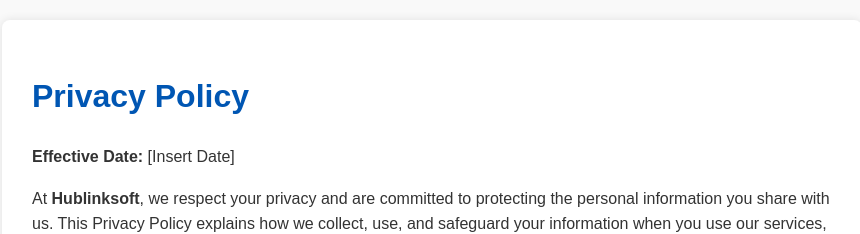
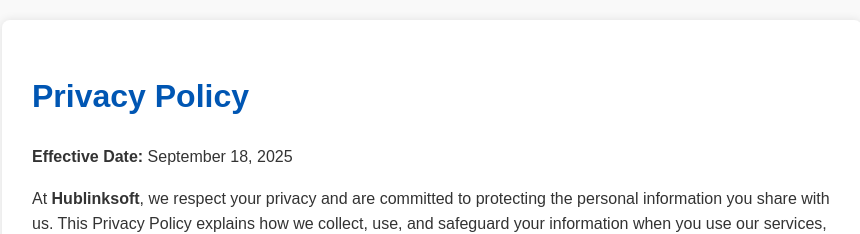
Before and after one commit to AlbertKwasond/privacy-policy, a plain HTML site: page index.html in a window 1280 px wide. Shown: the top 234 px of the page, without its empty margins (208-1068 px from the left). Drawn offline with Linux system fonts and the light colour scheme.

Commit message:
Update effective date in privacy policy
UPDATE

```diff
--- a/index.html
+++ b/index.html
@@ -36,7 +36,7 @@
 <body>
   <div class="container">
     <h1>Privacy Policy</h1>
-    <p><strong>Effective Date:</strong> [Insert Date]</p>
+    <p><strong>Effective Date:</strong> September 18, 2025</p>
 
     <p>At <strong>Hublinksoft</strong>, we respect your privacy and are committed to protecting the personal information you share with us. This Privacy Policy explains how we collect, use, and safeguard your information when you use our services, applications, and website.</p>
 
```
